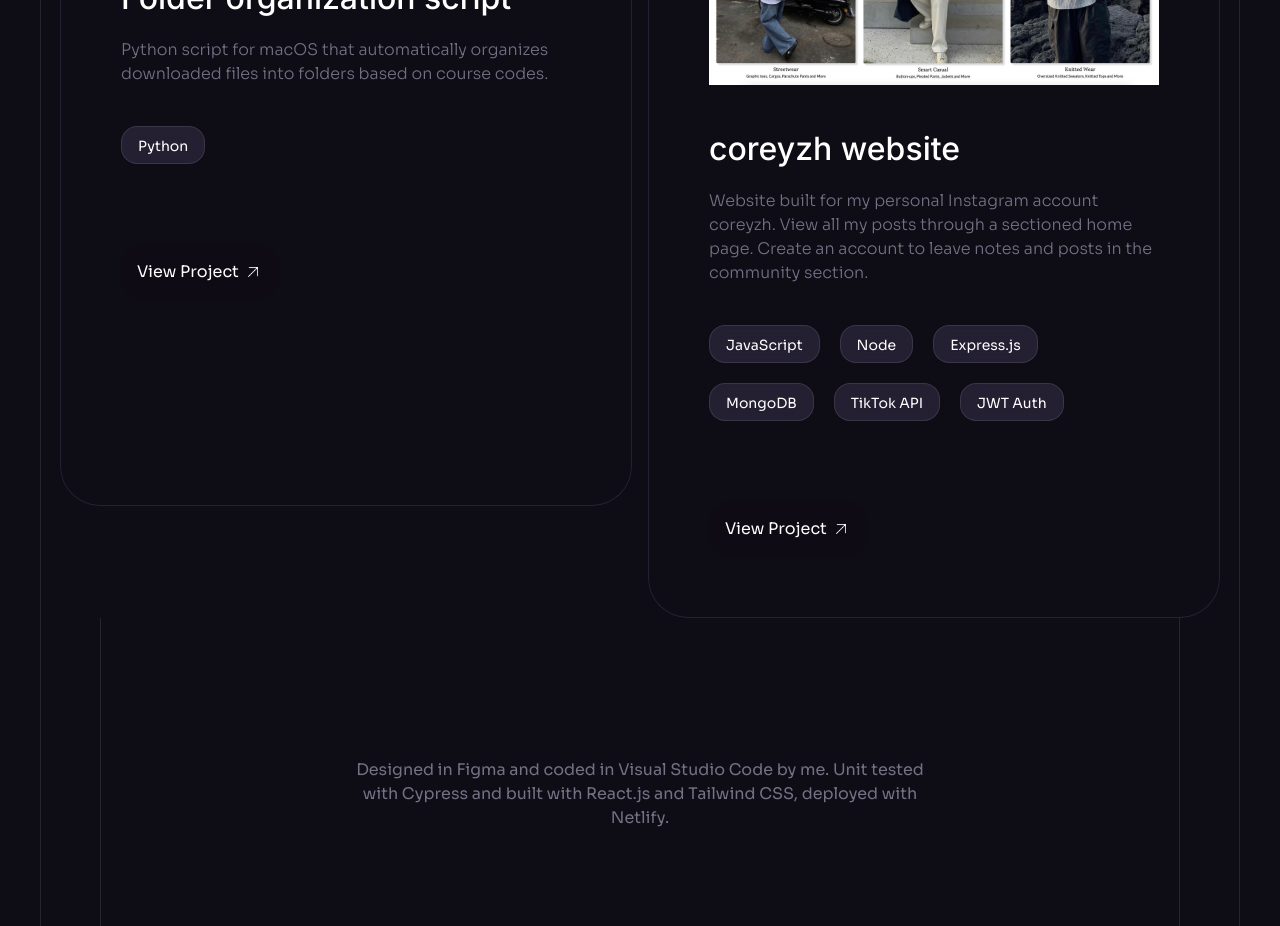
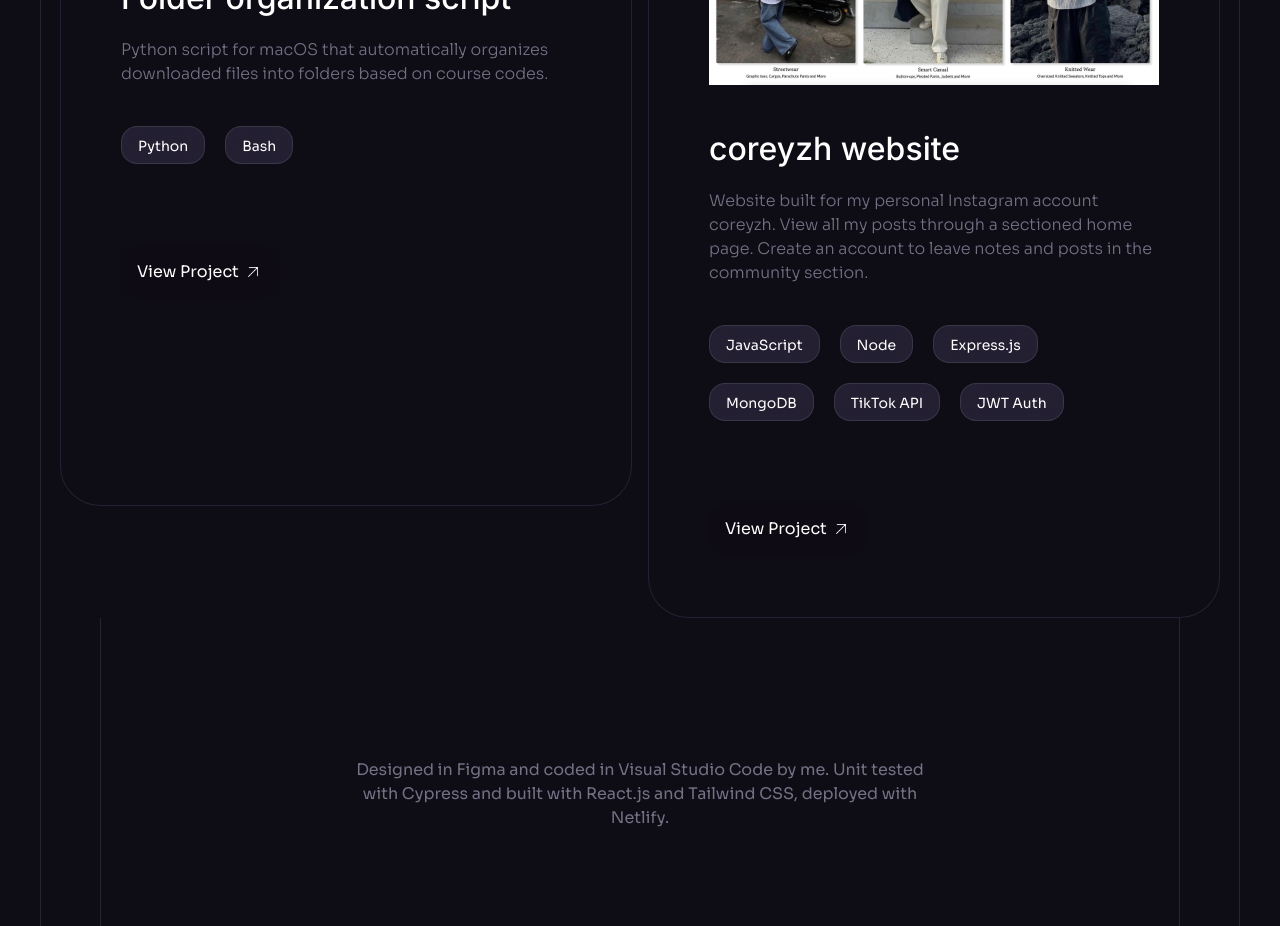
Before and after one commit to coreyzhao/E-portfolio, a React (Vite) app: page / in a window 1280 px wide. Shown: the part 3460-4386 px from the top of the page. Built offline with nearby package versions, Linux system fonts and the light colour scheme.

Commit message:
MNT: bash

```diff
--- a/src/constants/index.js
+++ b/src/constants/index.js
@@ -57,7 +57,7 @@ export const projects = [
     date: "Aug 2024",
     status: "done",
     imageUrl: fileorganizer,
-    technologies: ["Python"],
+    technologies: ["Python", "Bash"],
     link: "https://github.com/coreyzhao/folder-organizer-script"
   },
   {
```
